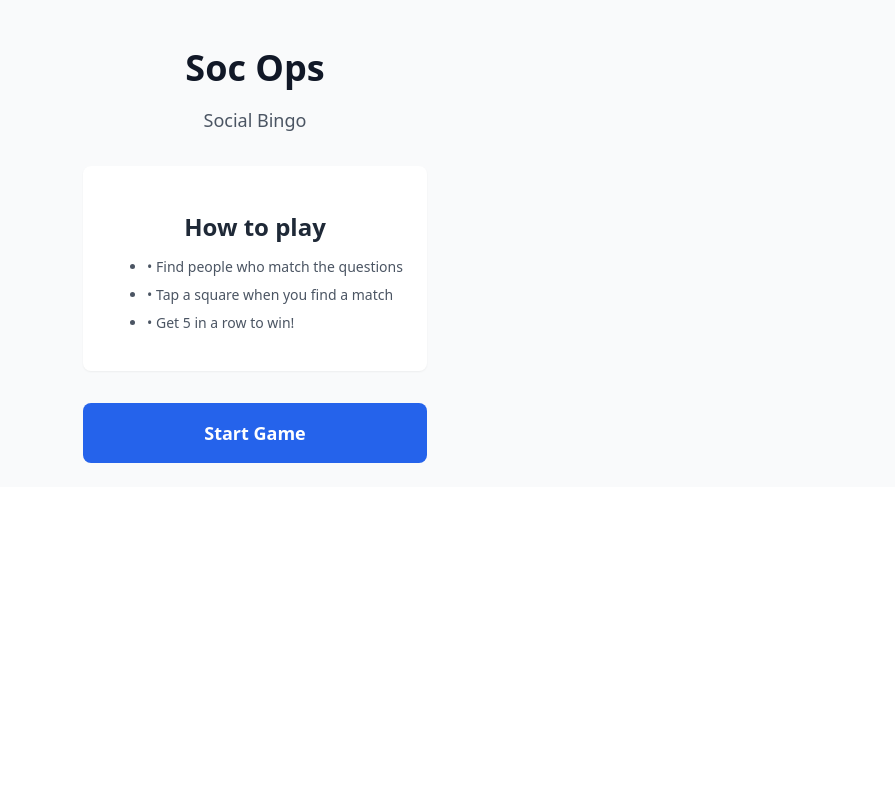
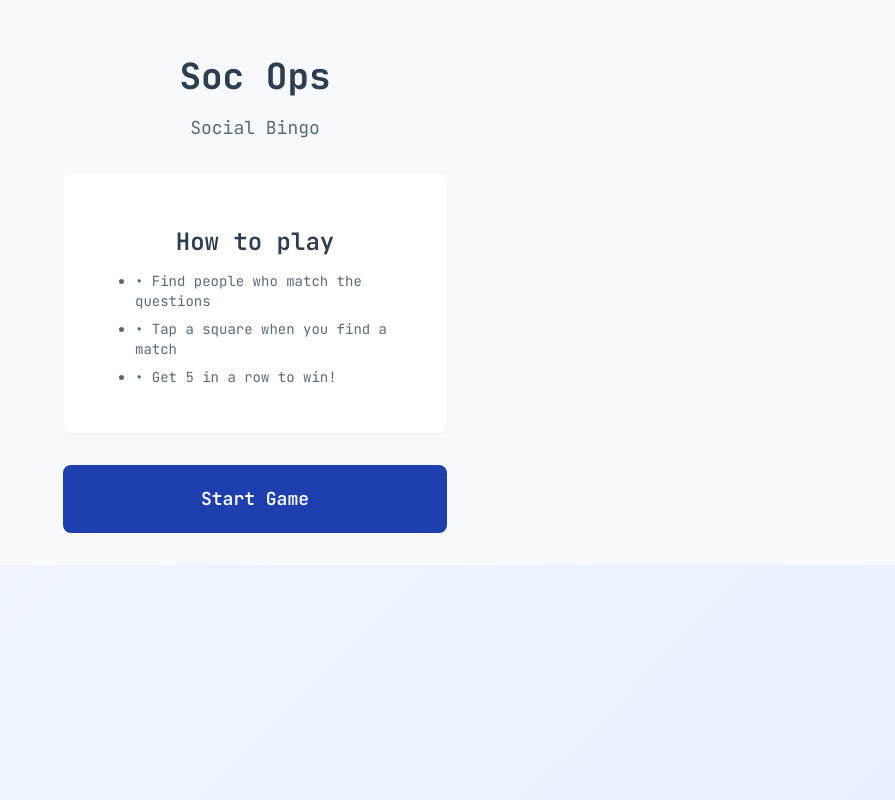
Before and after one commit to poshett/my-soc-ops-python, a FastAPI app: page / in a window 1280 px wide. Shown: the whole page, without its empty margins (385-1280 px from the left). Run offline with FastAPI, Linux system fonts and the light colour scheme.

Commit message:
Enhance start screen styling with animation and updated design tokens
Agent-Logs-Url: https://github.com/poshett/my-soc-ops-python/sessions/6353f06d-8fd5-4668-8714-8a5a85baa651

Co-authored-by: poshett <85922721+poshett@users.noreply.github.com>

```diff
--- a/app/static/css/app.css
+++ b/app/static/css/app.css
@@ -1,3 +1,17 @@
+@import url('https://fonts.googleapis.com/css2?family=JetBrains+Mono:wght@400;600;700&display=swap');
+
+:root {
+    --color-primary: #1e40af;
+    --color-primary-light: #2563eb;
+    --color-success: #558b2f;
+    --color-highlight: #8b6914;
+    --color-text-dark: #2c3e50;
+    --color-text-muted: #5a6a7a;
+    --color-bg-subtle: #f7f9fc;
+    --color-bg-gradient-end: #e8f1ff;
+    --color-border-soft: #d5dde8;
+}
+
 html,
 body,
 #app {
@@ -6,8 +20,10 @@ body,
 }
 
 body {
-    font-family: system-ui, -apple-system, sans-serif;
+    font-family: 'JetBrains Mono', monospace;
     -webkit-tap-highlight-color: transparent;
+    color: var(--color-text-dark);
+    background: linear-gradient(135deg, var(--color-bg-subtle) 0%, var(--color-bg-gradient-end) 100%);
 }
 
 /* Tailwind-like utility classes */
@@ -34,14 +50,17 @@ body {
 .p-3 { padding: 0.75rem; }
 .p-4 { padding: 1rem; }
 .p-6 { padding: 1.5rem; }
+.p-8 { padding: 2rem; }
 .px-3 { padding-left: 0.75rem; padding-right: 0.75rem; }
 .px-4 { padding-left: 1rem; padding-right: 1rem; }
 .px-6 { padding-left: 1.5rem; padding-right: 1.5rem; }
 .px-8 { padding-left: 2rem; padding-right: 2rem; }
+.px-10 { padding-left: 2.5rem; padding-right: 2.5rem; }
 .py-1\.5 { padding-top: 0.375rem; padding-bottom: 0.375rem; }
 .py-2 { padding-top: 0.5rem; padding-bottom: 0.5rem; }
 .py-3 { padding-top: 0.75rem; padding-bottom: 0.75rem; }
 .py-4 { padding-top: 1rem; padding-bottom: 1rem; }
+.py-5 { padding-top: 1.25rem; padding-bottom: 1.25rem; }
 
 .mb-2 { margin-bottom: 0.5rem; }
 .mb-3 { margin-bottom: 0.75rem; }
@@ -51,25 +70,25 @@ body {
 .mx-auto { margin-left: auto; margin-right: auto; }
 
 .bg-white { background-color: #ffffff; }
-.bg-gray-50 { background-color: #f9fafb; }
+.bg-gray-50 { background-color: var(--color-bg-subtle); }
 .bg-gray-100 { background-color: #f3f4f6; }
 .bg-amber-100 { background-color: #fef3c7; }
 .bg-amber-200 { background-color: #fde68a; }
-.bg-accent { background-color: #2563eb; }
+.bg-accent { background-color: var(--color-primary); }
 .bg-marked { background-color: #dcfce7; }
 .bg-black\/50 { background-color: rgba(0, 0, 0, 0.5); }
 
 .text-white { color: #ffffff; }
 .text-gray-500 { color: #6b7280; }
-.text-gray-600 { color: #4b5563; }
+.text-gray-600 { color: var(--color-text-muted); }
 .text-gray-700 { color: #374151; }
-.text-gray-800 { color: #1f2937; }
-.text-gray-900 { color: #111827; }
-.text-green-600 { color: #16a34a; }
-.text-green-800 { color: #166534; }
-.text-amber-500 { color: #f59e0b; }
-.text-amber-800 { color: #92400e; }
-.text-amber-900 { color: #78350f; }
+.text-gray-800 { color: var(--color-text-dark); }
+.text-gray-900 { color: var(--color-text-dark); }
+.text-green-600 { color: var(--color-success); }
+.text-green-800 { color: #3f6724; }
+.text-amber-500 { color: var(--color-highlight); }
+.text-amber-800 { color: #6f5510; }
+.text-amber-900 { color: #5a450c; }
 
 .text-xs { font-size: 0.75rem; line-height: 1rem; }
 .text-sm { font-size: 0.875rem; line-height: 1.25rem; }
@@ -86,10 +105,10 @@ body {
 
 .border { border-width: 1px; }
 .border-b { border-bottom-width: 1px; }
-.border-gray-200 { border-color: #e5e7eb; }
+.border-gray-200 { border-color: var(--color-border-soft); }
 .border-gray-300 { border-color: #d1d5db; }
 .border-amber-400 { border-color: #fbbf24; }
-.border-marked-border { border-color: #22c55e; }
+.border-marked-border { border-color: var(--color-success); }
 
 .rounded { border-radius: 0.25rem; }
 .rounded-lg { border-radius: 0.5rem; }
@@ -118,7 +137,7 @@ body {
 .duration-150 { transition-duration: 150ms; }
 
 button:active .active\:bg-gray-100 { background-color: #f3f4f6; }
-button:active .active\:bg-accent-light { background-color: #3b82f6; }
+button:active .active\:bg-accent-light { background-color: var(--color-primary-light); }
 
 button {
     cursor: pointer;
@@ -161,3 +180,26 @@ button:disabled {
 .animate-\[bounce_0\.5s_ease-out\] {
     animation: bounce 0.5s ease-out;
 }
+
+@keyframes fadeInScale {
+    from {
+        opacity: 0;
+        transform: scale(0.98);
+    }
+    to {
+        opacity: 1;
+        transform: scale(1);
+    }
+}
+
+.animate-entrance {
+    animation: fadeInScale 600ms cubic-bezier(0.34, 1.56, 0.64, 1) forwards;
+}
+
+@media (prefers-reduced-motion: reduce) {
+    .animate-entrance {
+        animation: none;
+        opacity: 1;
+        transform: scale(1);
+    }
+}
--- a/app/templates/base.html
+++ b/app/templates/base.html
@@ -1,11 +1,12 @@
 <!DOCTYPE html>
 <html lang="en">
 <head>
-<meta charset="utf-8">
+    <meta charset="utf-8">
     <meta name="viewport" content="width=device-width, initial-scale=1.0, maximum-scale=1.0, user-scalable=no">
-    <meta name="theme-color" content="#2563eb">
+    <meta name="theme-color" content="#1e40af">
     <meta name="description" content="Social Bingo - Find people who match the questions!">
     <title>Soc Ops - Social Bingo</title>
+    <link href="https://fonts.googleapis.com/css2?family=JetBrains+Mono:wght@400;600;700&display=swap" rel="stylesheet">
     <link rel="stylesheet" href="/static/css/app.css">
     <link rel="icon" type="image/png" href="/static/favicon.png">
     <script src="/static/js/htmx.min.js"></script>
--- a/app/templates/components/start_screen.html
+++ b/app/templates/components/start_screen.html
@@ -1,10 +1,10 @@
 <div id="game-container">
-<div class="flex flex-col items-center justify-center min-h-full p-6 bg-gray-50">
-    <div class="text-center max-w-sm">
+<div class="flex flex-col items-center justify-center min-h-full p-8 bg-gray-50">
+    <div class="text-center max-w-sm animate-entrance">
         <h1 class="text-4xl font-bold text-gray-900 mb-2">Soc Ops</h1>
         <p class="text-lg text-gray-600 mb-8">Social Bingo</p>
 
-        <div class="bg-white rounded-lg p-6 shadow-sm border border-gray-200 mb-8">
+        <div class="bg-white rounded-lg p-8 shadow-sm border border-gray-200 mb-8">
             <h2 class="font-semibold text-gray-800 mb-3">How to play</h2>
             <ul class="text-left text-gray-600 text-sm space-y-2">
                 <li>• Find people who match the questions</li>
@@ -17,7 +17,7 @@
             hx-post="/start"
             hx-target="#game-container"
             hx-swap="outerHTML"
-            class="w-full bg-accent text-white font-semibold py-4 px-8 rounded-lg text-lg active:bg-accent-light transition-colors">
+            class="w-full bg-accent text-white font-semibold py-5 px-10 rounded-lg text-lg active:bg-accent-light transition-colors">
             Start Game
         </button>
     </div>
```
Also changed, not shown: tests/test_api.py (+6 -0 lines).
